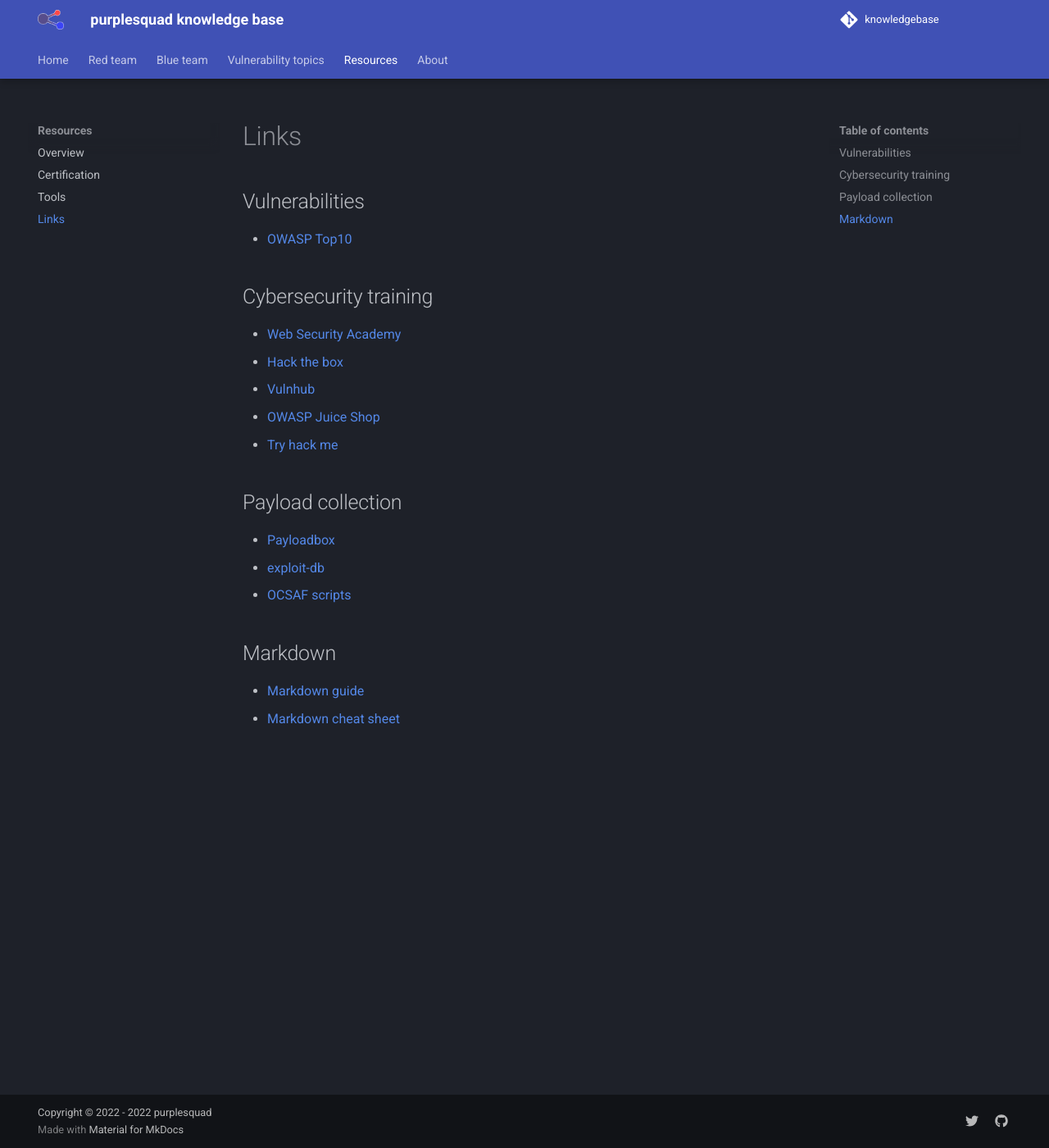
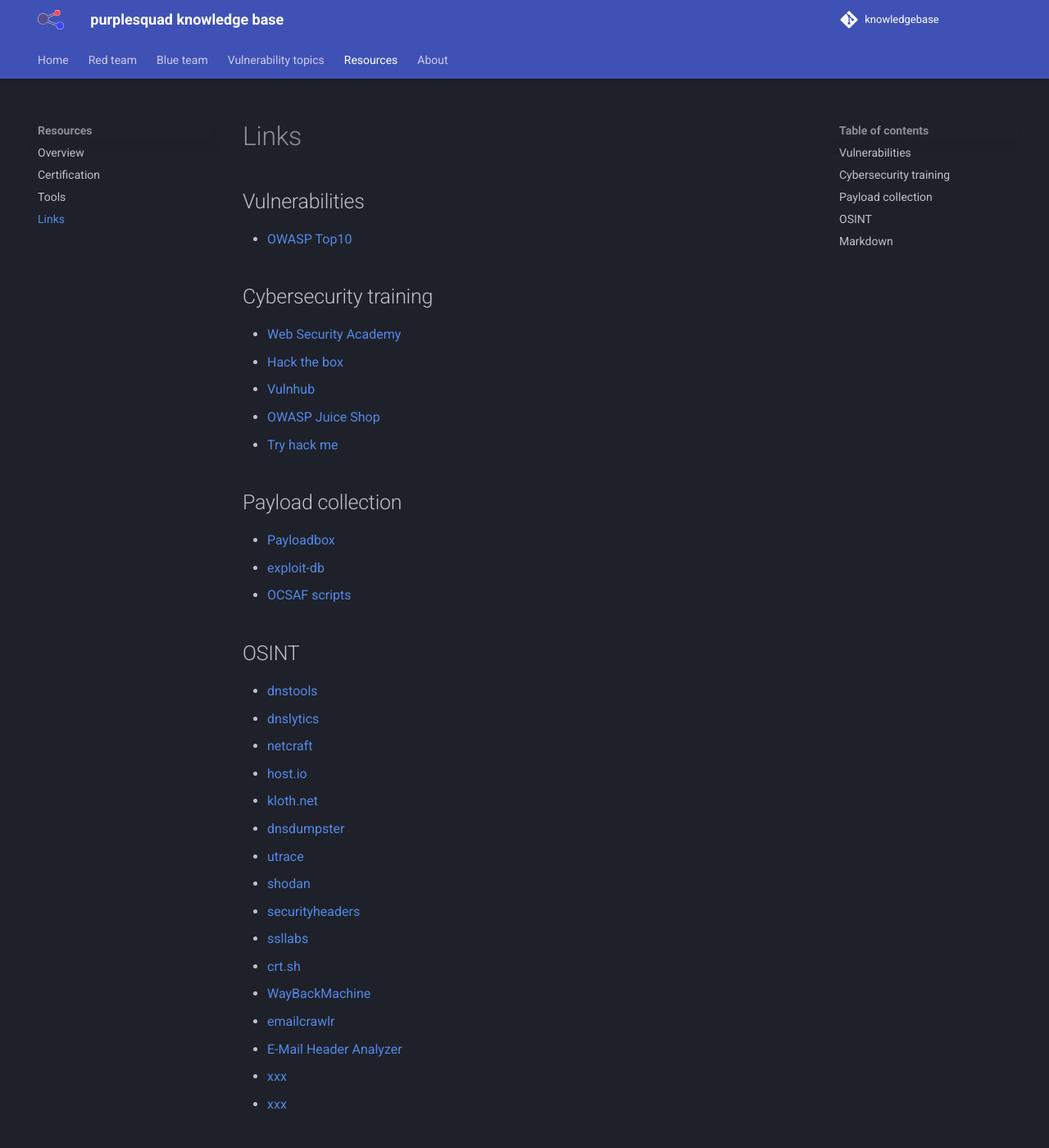
Before and after one commit to purplesquad-io/knowledgebase, an MkDocs documentation site: the page built from docs/resources/links.md, in a window 1280 px wide and 1400 px high. Shown: the whole window at 82% size. Built offline with MkDocs 1.6.1 and Material for MkDocs 9.7.7, drawn with Linux system fonts in a browser that asks for light colours; comment, search, counter and statistics services are not loaded.

Commit message:
Update links and tools

```diff
--- a/docs/resources/links.md
+++ b/docs/resources/links.md
@@ -13,6 +13,25 @@
 * [exploit-db](https://www.exploit-db.com/)
 * [OCSAF scripts](https://github.com/OCSAF)
 
+## OSINT
+* [dnstools](http://www.dnstools.ch/)
+* [dnslytics](https://dnslytics.com/tools)
+* [netcraft](https://www.netcraft.com/)
+* [host.io](https://host.io/)
+* [kloth.net](http://www.kloth.net/services/dig.php)
+* [dnsdumpster](https://dnsdumpster.com/)
+* [utrace](http://www.utrace.de)
+* [shodan](https://www.shodan.io)
+* [securityheaders](https://securityheaders.com/)
+* [ssllabs](https://www.ssllabs.com/ssltest)
+* [crt.sh](https://crt.sh)
+* [WayBackMachine](https://archive.org/)
+* [emailcrawlr](https://emailcrawlr.com/)
+* [E-Mail Header Analyzer](https://mha.azurewebsites.net/)
+* [xxx](yyyy)
+
+* [xxx](yyyy)
+
 ## Markdown
 * [Markdown guide](https://www.markdownguide.org)
 * [Markdown cheat sheet](https://www.markdownguide.org/cheat-sheet/)
```
Also changed, not shown: docs/resources/tools.md (+1 -1 lines).
